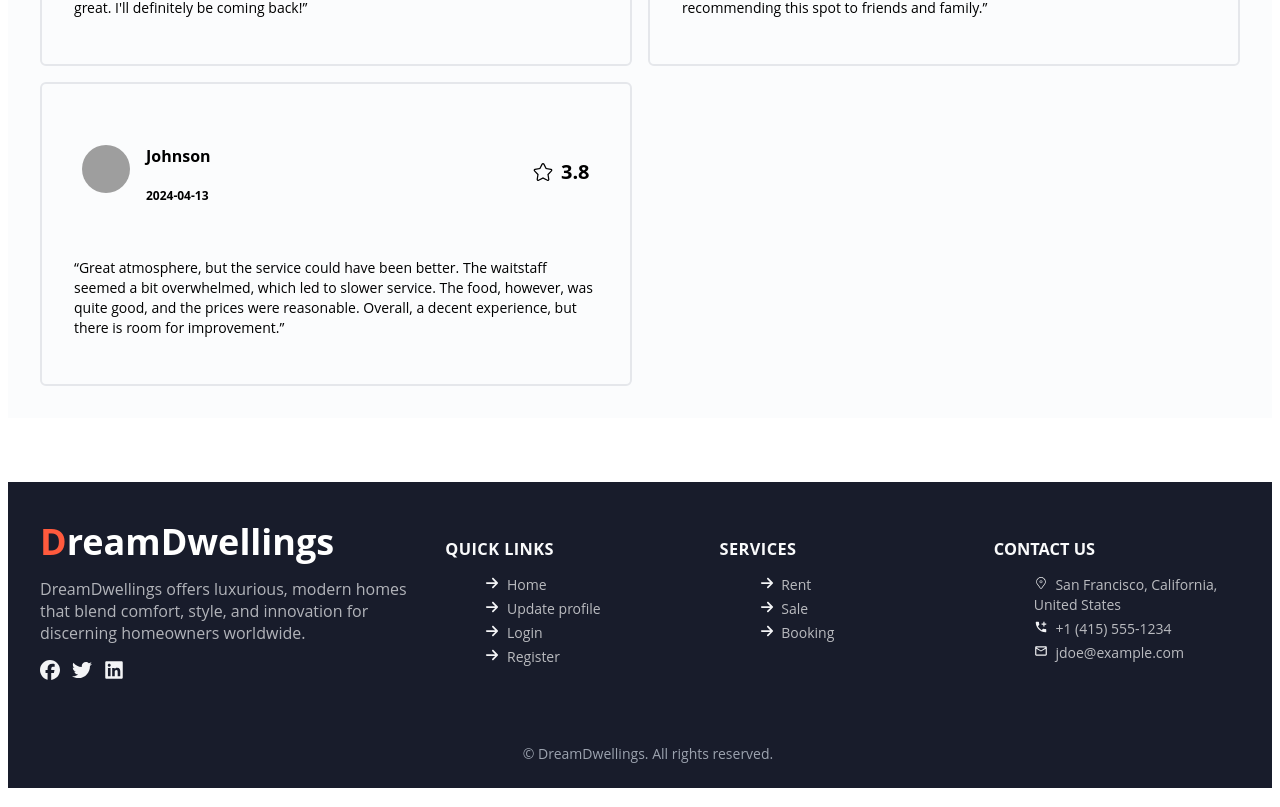
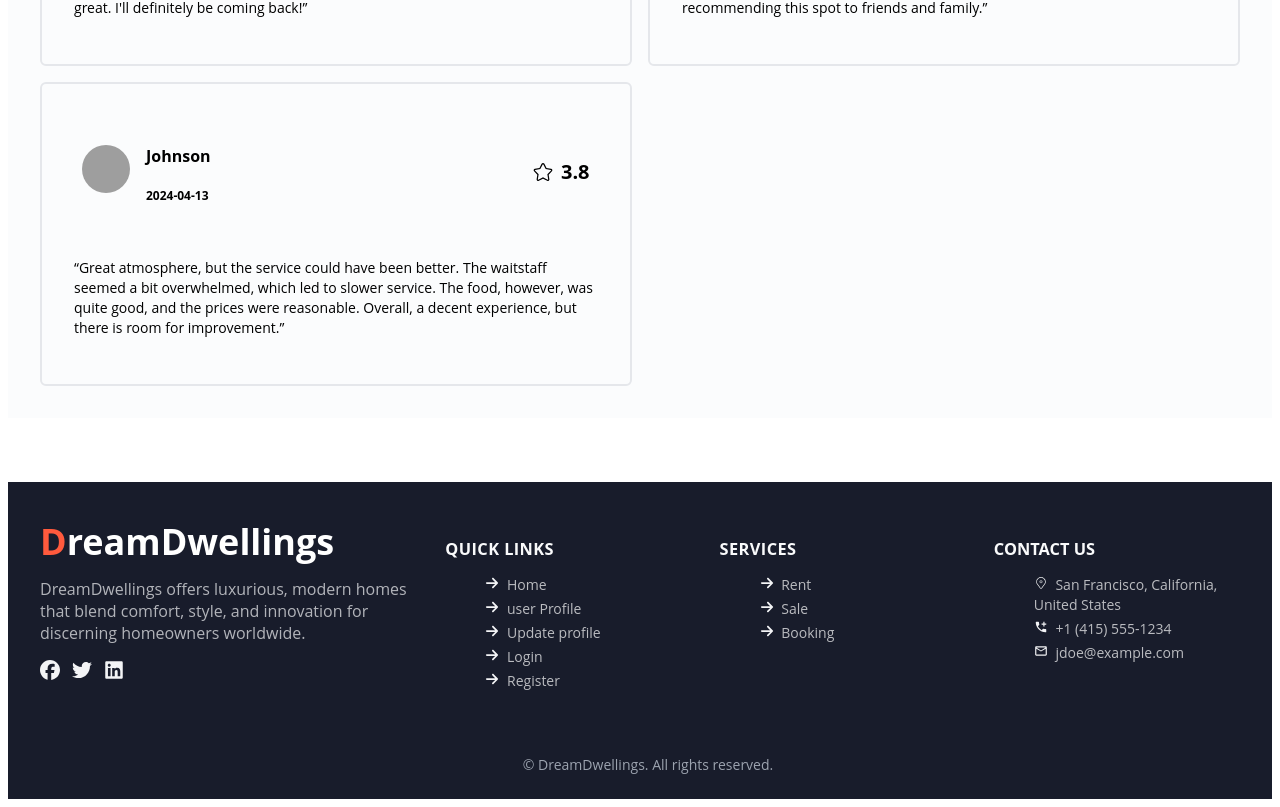
Before and after one commit to Mahedihasanimam/DreamDwellings, a React (Vite) app: page / in a window 1280 px wide. Shown: the part 3262-4069 px from the top of the page. Built offline with nearby package versions, Linux system fonts and the light colour scheme; no server answers; grey boxes are pictures that could not be loaded.

Commit message:
footer updated

```diff
--- a/src/Pages/Footer.jsx
+++ b/src/Pages/Footer.jsx
@@ -55,6 +55,15 @@ const Footer = () => {
                   <Link className="text-white no-underline opacity-70" to={"/"}>
                     {" "}
                     Home
+                  </Link>
+                </li>
+                <li className="hover:text-red-500">
+                  <FaArrowRight className="mr-1" />{" "}
+                  <Link
+                    className="text-white no-underline opacity-70"
+                    to={"/user"}
+                  >
+                    user Profile
                   </Link>
                 </li>
                 <li className="hover:text-red-500">
```
Also changed, not shown: src/Pages/Home/Profile.jsx (+0 -8 lines).
